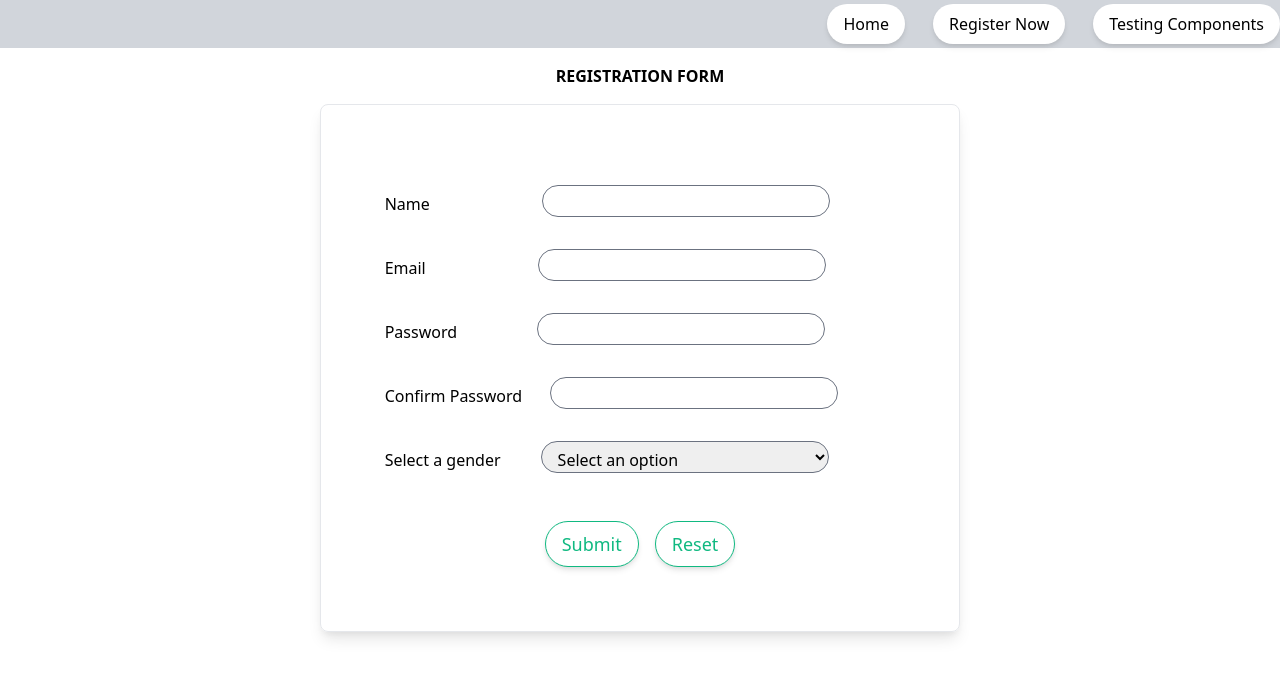
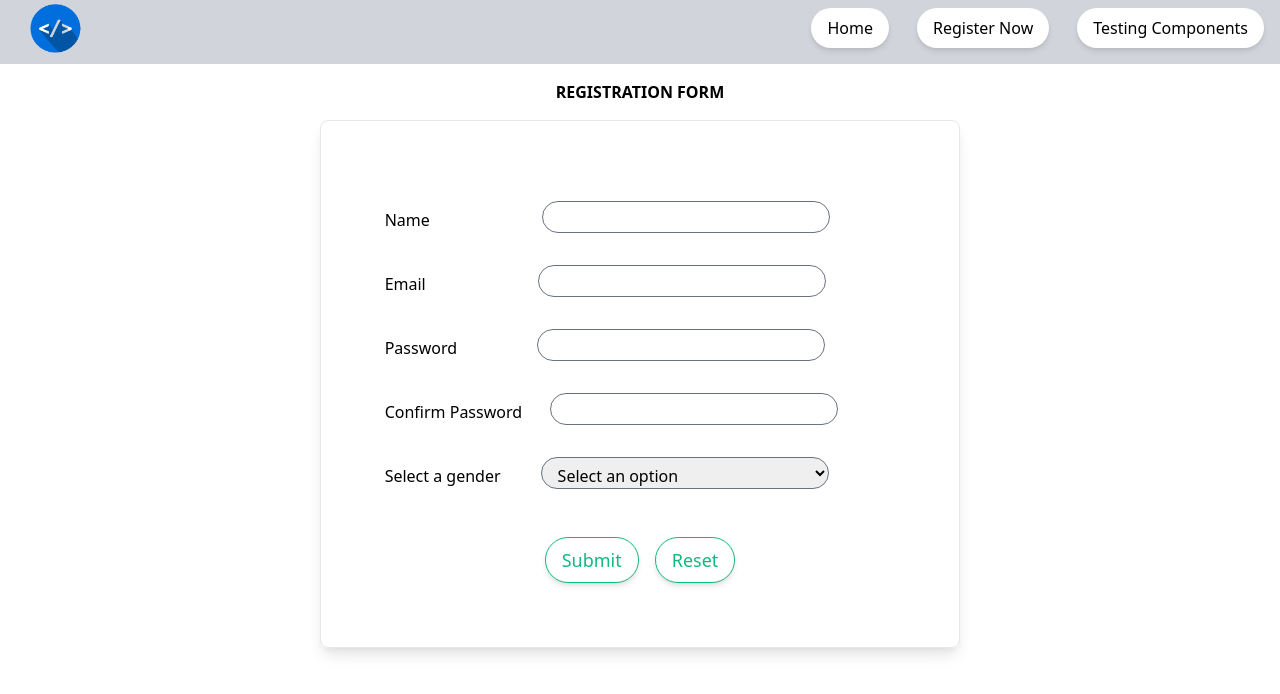
Before and after one commit to maeil99/tailwindcss-ft-next-playground, a Next.js app: page /register in a window 1280 px wide. Shown: the top 694 px of the page. Built offline with nearby package versions, Linux system fonts and the light colour scheme.

Commit message:
edited homepage

```diff
--- a/components/Navbar.tsx
+++ b/components/Navbar.tsx
@@ -1,19 +1,41 @@
-import Link from 'next/link'
+import Link from "next/link";
+import Image from "next/image";
+import HomeLogo from "../public/logo.png";
 
-const Navbar = () =>  {
-    return (
-        <nav className='flex justify-end space-x-7 max-w-full bg-gray-300 h-12 py-1'>
-        <Link href='/'>
-        <a className='button bg-white h-10 hover:text-primary'>Home</a>
-        </Link>
-        <Link href='/register'>
-        <a className='button bg-white h-10 hover:text-primary'>Register Now</a>
-        </Link>
-        <Link href='/components'>
-        <a className='button bg-white h-10 hover:text-primary'>Testing Components</a>
-        </Link>
-        </nav>
-    )
-}
+const Navbar = () => {
+  return (
+    <>
+      <nav className="max-w-full bg-gray-300 h-16 py-1">
+        <div className="relative">
+          <span className="px-4 cursor-pointer">
+            <Link href="/" passHref>
+              <Image
+                src={HomeLogo}
+                alt="Home Logo"
+                height="50px"
+                width="100px"
+              />
+            </Link>
+          </span>
+        </div>
+        <div className="absolute top-2 right-4 flex justify-end space-x-7">
+          <Link href="/">
+            <a className="button bg-white h-10 hover:text-primary">Home</a>
+          </Link>
+          <Link href="/register">
+            <a className="button bg-white h-10 hover:text-primary">
+              Register Now
+            </a>
+          </Link>
+          <Link href="/components">
+            <a className="button bg-white h-10 hover:text-primary">
+              Testing Components
+            </a>
+          </Link>
+        </div>
+      </nav>
+    </>
+  );
+};
 
-export default Navbar
+export default Navbar;
```
Also changed, not shown: pages/index.tsx (+17 -51 lines), public/logo.png (added).
